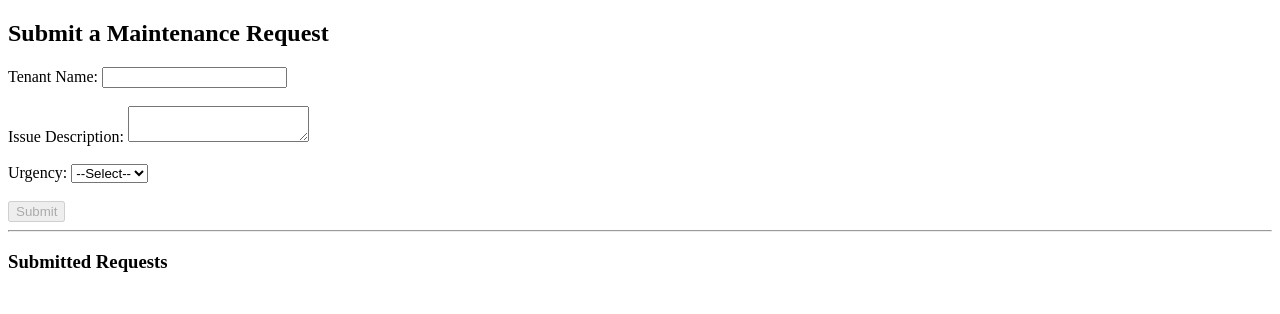
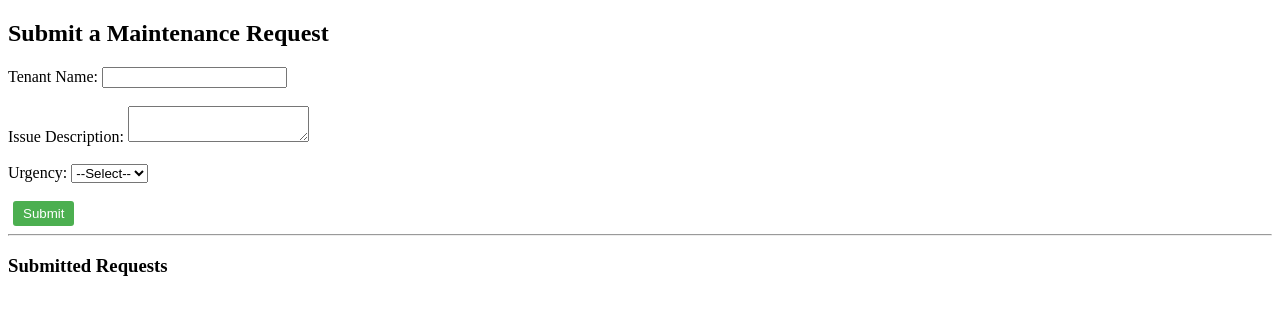
Before and after one commit to poffodile/tenant_maintenance_portal, an Angular app: page / in a window 1280 px wide. Shown: the top 314 px of the page. Built offline with nearby package versions, Linux system fonts and the light colour scheme.

Commit message:
Added clear all requests functionality with confirmation and success message handling

```diff
--- a/src/app/maintenance-form/maintenance-form.component.css
+++ b/src/app/maintenance-form/maintenance-form.component.css
@@ -3,3 +3,22 @@
   font-weight: bold;
   margin-bottom: 10px;
 }
+button {
+  padding: 5px 10px;
+  margin-left: 5px;
+  border: none;
+  background-color: #4caf50;
+  color: white;
+  cursor: pointer;
+  border-radius: 3px;
+}
+
+button:hover {
+  background-color: #45a049;
+}
+
+.error {
+  color: red;
+  font-size: 0.9em;
+  margin-top: 4px;
+}
--- a/src/app/maintenance-form/maintenance-form.component.html
+++ b/src/app/maintenance-form/maintenance-form.component.html
@@ -72,3 +72,6 @@
   </li>
 </ul>
 <!-- This will display the list of requests submitted by the user. Each request will have a delete and edit button. -->
+<button (click)="clearAllRequests()" *ngIf="requests.length > 0">
+  Clear All Requests
+</button>
--- a/src/app/maintenance-form/maintenance-form.component.ts
+++ b/src/app/maintenance-form/maintenance-form.component.ts
@@ -93,5 +93,21 @@ export class MaintenanceFormComponent implements OnInit {
     this.formData = { ...this.requests[index] }; // Load into form
     this.isEditMode = true;
     this.editIndex = index;
+
+    this.successMessage = this.isEditMode
+      ? 'Request updated successfully!'
+      : ' Request submitted successfully!';
+
+    // Clear message after 3 seconds
+    setTimeout(() => {
+      this.successMessage = '';
+    }, 3000);
+  }
+  clearAllRequests() {
+    const confirmed = confirm('Are you sure you want to delete all requests?');
+    if (confirmed) {
+      this.requests = [];
+      localStorage.removeItem('maintenanceRequests');
+    }
   }
 }
```
